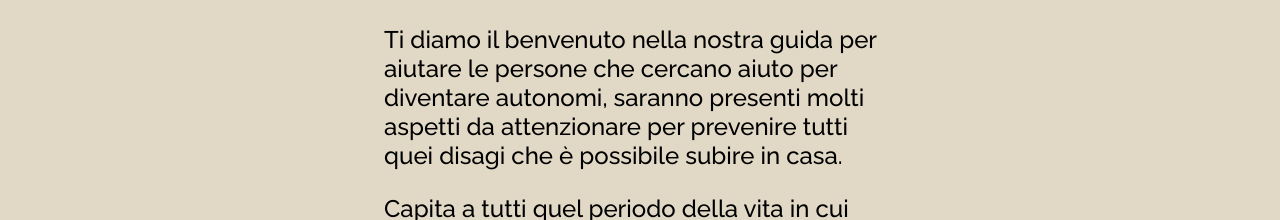
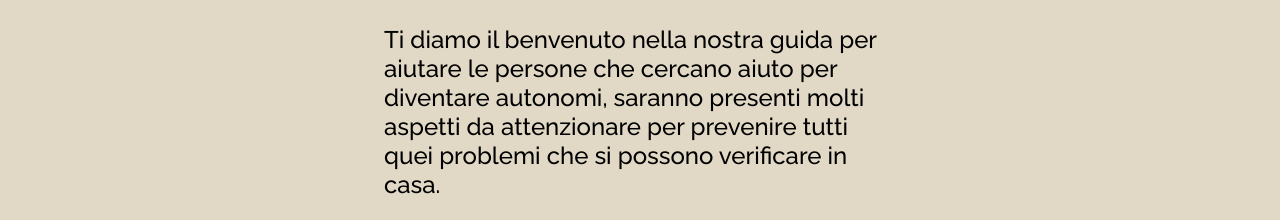
Before and after one commit to Davide114/EsameCasa, a plain HTML site: page home.html in a window 1280 px wide. Shown: the part 564-784 px from the top of the page. Drawn offline with Linux system fonts and the light colour scheme.

```diff
--- a/home.html
+++ b/home.html
@@ -61,7 +61,7 @@
         <img src="immaginigen/MicrosoftTeams-image-117.jpg">
 
         <p>Ti diamo il benvenuto nella nostra guida per aiutare le persone che cercano aiuto per diventare autonomi,
-            saranno presenti molti aspetti da attenzionare per prevenire tutti quei disagi che è possibile subire in
+            saranno presenti molti aspetti da attenzionare per prevenire tutti quei problemi che si possono verificare in
             casa.</p>
 
         <p>Capita a tutti quel periodo della vita in cui prima o poi dobbiamo abbandonare le comodità e rimboccarci
```
